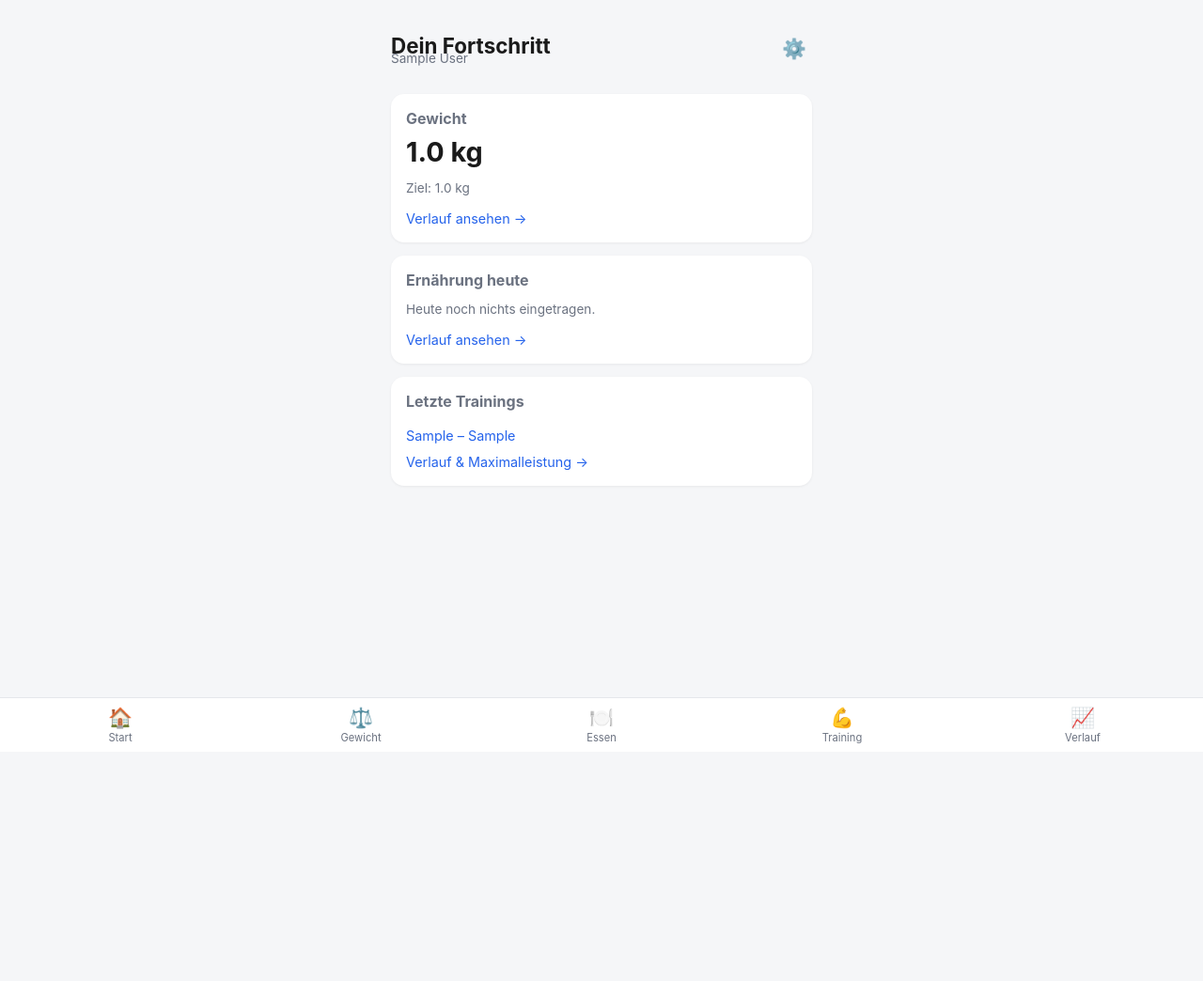
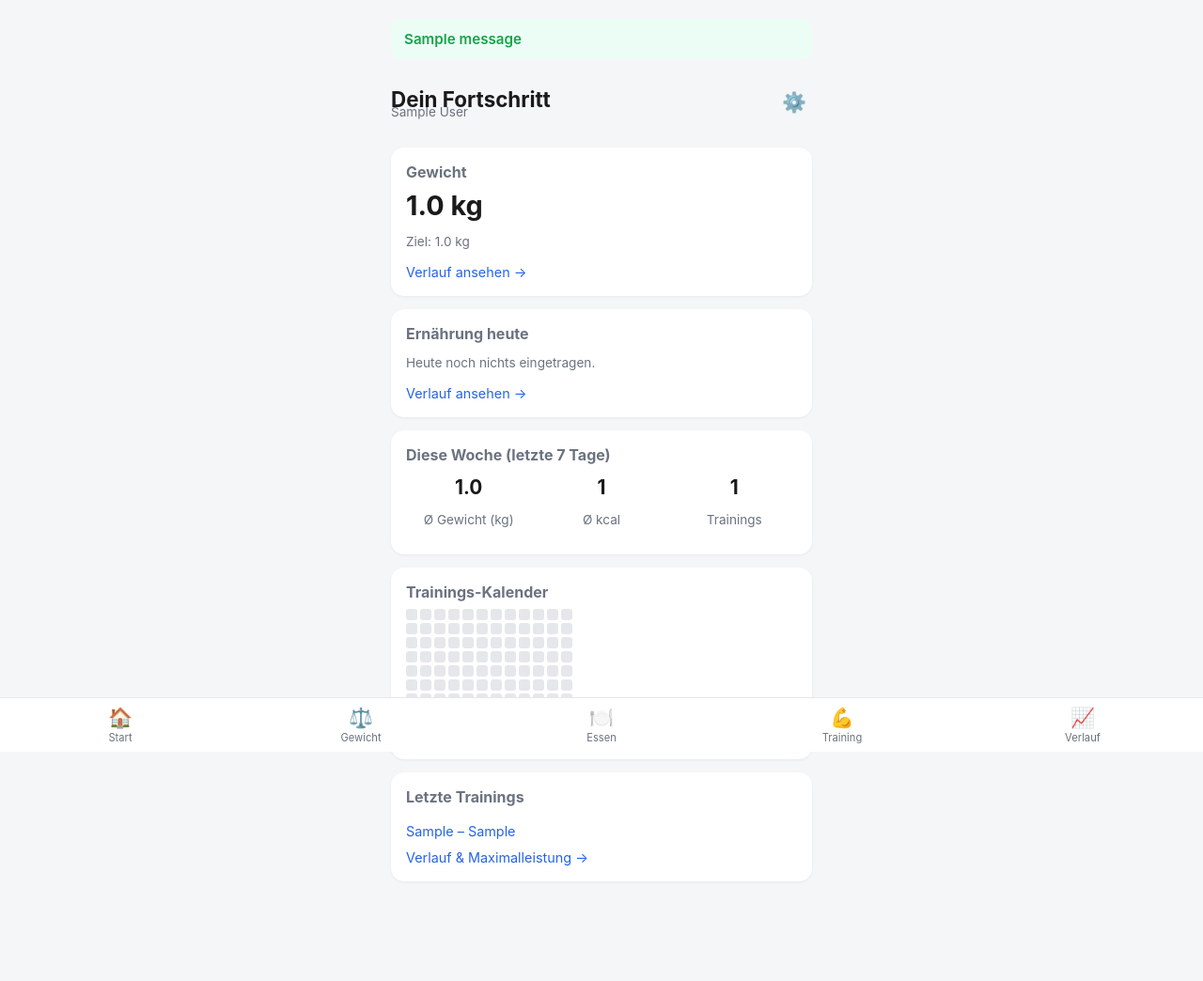
Before and after one commit to nd76yngdw9-ai/fitness-tracker, a Flask app: page / in a window 1280 px wide. Shown: the whole page at 94% size. Before the commit the page ends 791 px from the top, so only its background shows below. Run offline with Flask 3, Linux system fonts and the light colour scheme; the visitor is signed in with stand-in values (Sample User, id 1); tables that the repository leaves empty hold one stand-in row (values such as "Sample post"); one stand-in notice (Sample message) is shown.

Commit message:
Add files via upload

```diff
--- a/app.py
+++ b/app.py
@@ -23,10 +23,15 @@ Datenmodell:
   eigenem Gewicht und eigenen Wiederholungen.
 """
 
-from flask import Flask, render_template, request, redirect, url_for, session
+from flask import (
+    Flask, render_template, request, redirect, url_for, session,
+    flash, get_flashed_messages, Response,
+)
 import sqlite3
 import os
 import json
+import csv
+import io
 from datetime import date, datetime, timedelta
 from werkzeug.security import generate_password_hash, check_password_hash
 
@@ -217,23 +222,29 @@ def init_db():
                     benutzer_id INTEGER PRIMARY KEY,
                     startgewicht REAL,
                     zielgewicht REAL NOT NULL,
-                    kalorienziel INTEGER NOT NULL
+                    kalorienziel INTEGER NOT NULL,
+                    proteinziel REAL
                 )
             """)
             alte_zeile = conn.execute("SELECT * FROM einstellungen_alt WHERE id = 1").fetchone()
             if alte_zeile:
                 conn.execute(
-                    "INSERT INTO einstellungen (benutzer_id, startgewicht, zielgewicht, kalorienziel) VALUES (1, NULL, ?, ?)",
+                    "INSERT INTO einstellungen (benutzer_id, startgewicht, zielgewicht, kalorienziel, proteinziel) VALUES (1, NULL, ?, ?, NULL)",
                     (alte_zeile["zielgewicht"], alte_zeile["kalorienziel"]),
                 )
             conn.execute("DROP TABLE einstellungen_alt")
+        elif "proteinziel" not in spalten:
+            # Zwischen-Version: hatte schon benutzer_id, aber noch kein
+            # Protein-Ziel -- einfache Spalte ergänzen reicht hier.
+            conn.execute("ALTER TABLE einstellungen ADD COLUMN proteinziel REAL")
     else:
         conn.execute("""
             CREATE TABLE einstellungen (
                 benutzer_id INTEGER PRIMARY KEY,
                 startgewicht REAL,
                 zielgewicht REAL NOT NULL,
-                kalorienziel INTEGER NOT NULL
+                kalorienziel INTEGER NOT NULL,
+                proteinziel REAL
             )
         """)
 
@@ -387,7 +398,7 @@ def registrieren():
         neue_benutzer_id = cursor.lastrowid
 
         conn.execute(
-            "INSERT OR IGNORE INTO einstellungen (benutzer_id, startgewicht, zielgewicht, kalorienziel) VALUES (?, NULL, ?, ?)",
+            "INSERT OR IGNORE INTO einstellungen (benutzer_id, startgewicht, zielgewicht, kalorienziel, proteinziel) VALUES (?, NULL, ?, ?, NULL)",
             (neue_benutzer_id, ZIELGEWICHT_STANDARD, KALORIENZIEL_STANDARD),
         )
         conn.executemany(
@@ -473,6 +484,42 @@ def index():
             "uebungen": [u["uebung"] for u in uebungen_namen],
         })
 
+    # --- Wochenrückblick: Durchschnittswerte der letzten 7 Tage ---
+    sieben_tage_start = (date.today() - timedelta(days=6)).isoformat()
+    gewicht_schnitt = conn.execute(
+        "SELECT AVG(wert) AS schnitt FROM gewicht WHERE benutzer_id = ? AND datum >= ?",
+        (benutzer_id, sieben_tage_start),
+    ).fetchone()["schnitt"]
+    kalorien_schnitt = conn.execute(
+        "SELECT AVG(kalorien) AS schnitt FROM ernaehrung WHERE benutzer_id = ? AND datum >= ?",
+        (benutzer_id, sieben_tage_start),
+    ).fetchone()["schnitt"]
+    trainings_diese_woche = conn.execute(
+        "SELECT COUNT(*) AS anzahl FROM trainingseinheit WHERE benutzer_id = ? AND datum >= ?",
+        (benutzer_id, sieben_tage_start),
+    ).fetchone()["anzahl"]
+
+    wochenrueckblick = {
+        "gewicht_schnitt": round(gewicht_schnitt, 1) if gewicht_schnitt is not None else None,
+        "kalorien_schnitt": round(kalorien_schnitt) if kalorien_schnitt is not None else None,
+        "trainings_anzahl": trainings_diese_woche,
+    }
+
+    # --- Trainings-Kalender: letzte 84 Tage (12 Wochen) als Heatmap-Raster ---
+    heatmap_start = date.today() - timedelta(days=83)
+    trainingstage_rohdaten = conn.execute(
+        "SELECT DISTINCT datum FROM trainingseinheit WHERE benutzer_id = ? AND datum >= ?",
+        (benutzer_id, heatmap_start.isoformat()),
+    ).fetchall()
+    trainingstage_menge = {r["datum"] for r in trainingstage_rohdaten}
+    heatmap_tage = []
+    for i in range(84):
+        tag = heatmap_start + timedelta(days=i)
+        heatmap_tage.append({
+            "datum": tag.isoformat(),
+            "trainiert": tag.isoformat() in trainingstage_menge,
+        })
+
     # Startgewicht für die Fortschrittsanzeige: entweder das explizit in den
     # Einstellungen gesetzte, oder ersatzweise der allererste Gewichtseintrag.
     effektives_startgewicht = einstellungen["startgewicht"]
@@ -505,7 +552,10 @@ def index():
         fortschritt_prozent=fortschritt_prozent,
         ernaehrung_heute=ernaehrung_heute,
         kalorienziel=einstellungen["kalorienziel"],
+        proteinziel=einstellungen["proteinziel"],
         letzte_trainings=letzte_trainings,
+        wochenrueckblick=wochenrueckblick,
+        heatmap_tage=heatmap_tage,
     )
 
 
@@ -516,14 +566,16 @@ def einstellungen():
 
     if request.method == "POST":
         startgewicht_roh = request.form.get("startgewicht", "").strip()
+        proteinziel_roh = request.form.get("proteinziel", "").strip()
         conn.execute(
             """UPDATE einstellungen
-               SET startgewicht = ?, zielgewicht = ?, kalorienziel = ?
+               SET startgewicht = ?, zielgewicht = ?, kalorienziel = ?, proteinziel = ?
                WHERE benutzer_id = ?""",
             (
                 float(startgewicht_roh.replace(",", ".")) if startgewicht_roh else None,
                 float(request.form["zielgewicht"].replace(",", ".")),
                 int(request.form["kalorienziel"]),
+                float(proteinziel_roh.replace(",", ".")) if proteinziel_roh else None,
                 benutzer_id,
             ),
         )
@@ -612,7 +664,20 @@ def gewicht_verlauf():
     alle_labels = sorted(labels_menge)
     gewicht_je_datum = {e["datum"]: e["wert"] for e in eintraege_aufsteigend}
 
+    # 7-Tage-gleitender Durchschnitt: für jeden Eintrag der Schnitt aller
+    # Werte der letzten 7 Kalendertage (inkl. diesem Tag). Glättet
+    # Tagesschwankungen (Wasser, Salz, Verdauung) stärker als der Rohwert.
+    durchschnitt_je_datum = {}
+    for eintrag in eintraege_aufsteigend:
+        fenster_start = (date.fromisoformat(eintrag["datum"]) - timedelta(days=6)).isoformat()
+        werte_im_fenster = [
+            e["wert"] for e in eintraege_aufsteigend
+            if fenster_start <= e["datum"] <= eintrag["datum"]
+        ]
+        durchschnitt_je_datum[eintrag["datum"]] = round(sum(werte_im_fenster) / len(werte_im_fenster), 1)
+
     gewicht_werte = [gewicht_je_datum.get(d) for d in alle_labels]
+    durchschnitt_werte = [durchschnitt_je_datum.get(d) for d in alle_labels]
     projektion_werte = [projektion_je_datum.get(d) for d in alle_labels]
 
     return render_template(
@@ -620,6 +685,7 @@ def gewicht_verlauf():
         eintraege=eintraege,
         labels_json=json.dumps(alle_labels),
         gewicht_werte_json=json.dumps(gewicht_werte),
+        durchschnitt_werte_json=json.dumps(durchschnitt_werte),
         projektion_werte_json=json.dumps(projektion_werte),
         zielgewicht=einstellungen_zeile["zielgewicht"],
         projektions_text=projektions_text,
@@ -698,8 +764,28 @@ def ernaehrung_verlauf():
     eintraege = conn.execute(
         "SELECT * FROM ernaehrung WHERE benutzer_id = ? ORDER BY datum DESC", (benutzer_id,)
     ).fetchall()
+
+    sieben_tage_start = (date.today() - timedelta(days=6)).isoformat()
+    wochenschnitt_zeile = conn.execute(
+        """SELECT AVG(kalorien) AS kalorien, AVG(protein) AS protein,
+                  AVG(fett) AS fett, AVG(kohlenhydrate) AS kohlenhydrate,
+                  COUNT(*) AS anzahl
+           FROM ernaehrung WHERE benutzer_id = ? AND datum >= ?""",
+        (benutzer_id, sieben_tage_start),
+    ).fetchone()
     conn.close()
-    return render_template("ernaehrung_verlauf.html", eintraege=eintraege)
+
+    wochenschnitt = None
+    if wochenschnitt_zeile["anzahl"] > 0:
+        wochenschnitt = {
+            "kalorien": round(wochenschnitt_zeile["kalorien"]),
+            "protein": round(wochenschnitt_zeile["protein"], 1) if wochenschnitt_zeile["protein"] is not None else None,
+            "fett": round(wochenschnitt_zeile["fett"], 1) if wochenschnitt_zeile["fett"] is not None else None,
+            "kohlenhydrate": round(wochenschnitt_zeile["kohlenhydrate"], 1) if wochenschnitt_zeile["kohlenhydrate"] is not None else None,
+            "anzahl_tage": wochenschnitt_zeile["anzahl"],
+        }
+
+    return render_template("ernaehrung_verlauf.html", eintraege=eintraege, wochenschnitt=wochenschnitt)
 
 
 @app.route("/ernaehrung/<datum>/loeschen", methods=["POST"])
@@ -741,10 +827,11 @@ def training_session(einheit_id):
     """Übersicht EINES Trainings: alle bisher hinzugefügten Übungen mit
     ihren Sätzen. "AND benutzer_id = ?" stellt sicher, dass niemand ein
     fremdes Training über die ID aufrufen kann."""
+    benutzer_id = aktueller_benutzer_id()
     conn = get_db()
     einheit = conn.execute(
         "SELECT * FROM trainingseinheit WHERE id = ? AND benutzer_id = ?",
-        (einheit_id, aktueller_benutzer_id()),
+        (einheit_id, benutzer_id),
     ).fetchone()
     if einheit is None:
         conn.close()
@@ -755,14 +842,47 @@ def training_session(einheit_id):
            ORDER BY id, satznummer""",
         (einheit_id,),
     ).fetchall()
+
+    uebungen_gruppiert = {}
+    gesamtvolumen = 0
+    for satz in saetze:
+        uebungen_gruppiert.setdefault(satz["uebung"], []).append(satz)
+        gesamtvolumen += satz["gewicht"] * satz["wiederholungen"]
+
+    # Volumen (Gewicht x Wiederholungen, aufsummiert) pro Übung -- eine
+    # gängige Kennzahl fürs Trainingsvolumen, unabhängig vom Maximalgewicht.
+    volumen_je_uebung = {
+        name: round(sum(s["gewicht"] * s["wiederholungen"] for s in saetze_liste))
+        for name, saetze_liste in uebungen_gruppiert.items()
+    }
+
+    # Falls noch keine Übung eingetragen ist: Vorlage vom letzten Training
+    # dieses Benutzers anbieten (nur die Übungsnamen, keine Gewichte).
+    vorlage_uebungen = []
+    if not uebungen_gruppiert:
+        letztes_anderes_training = conn.execute(
+            """SELECT id FROM trainingseinheit
+               WHERE benutzer_id = ? AND id != ?
+               ORDER BY erstellt_um DESC LIMIT 1""",
+            (benutzer_id, einheit_id),
+        ).fetchone()
+        if letztes_anderes_training:
+            namen = conn.execute(
+                """SELECT DISTINCT uebung, MIN(id) AS erste_id FROM trainingssatz
+                   WHERE trainingseinheit_id = ? GROUP BY uebung ORDER BY erste_id""",
+                (letztes_anderes_training["id"],),
+            ).fetchall()
+            vorlage_uebungen = [n["uebung"] for n in namen]
+
     conn.close()
 
-    uebungen_gruppiert = {}
-    for satz in saetze:
-        uebungen_gruppiert.setdefault(satz["uebung"], []).append(satz)
-
     return render_template(
-        "training_session.html", einheit=einheit, uebungen_gruppiert=uebungen_gruppiert
+        "training_session.html",
+        einheit=einheit,
+        uebungen_gruppiert=uebungen_gruppiert,
+        volumen_je_uebung=volumen_je_uebung,
+        gesamtvolumen=round(gesamtvolumen),
+        vorlage_uebungen=vorlage_uebungen,
     )
 
 
@@ -801,30 +921,46 @@ def training_uebung_neu(einheit_id):
         gewichte = request.form.getlist("gewicht[]")
         wiederholungen_liste = request.form.getlist("wiederholungen[]")
 
+        # Bisherige Bestleistung VOR dem Speichern merken, um danach zu
+        # erkennen, ob einer der neuen Sätze einen neuen Rekord bedeutet.
+        bisherige_saetze = conn.execute("""
+            SELECT ts.gewicht, ts.wiederholungen FROM trainingssatz ts
+            JOIN trainingseinheit te ON te.id = ts.trainingseinheit_id
+            WHERE ts.uebung = ? AND te.benutzer_id = ?
+        """, (uebung, benutzer_id)).fetchall()
+        bisherige_bestleistung = max(
+            (berechne_e1rm(s["gewicht"], s["wiederholungen"]) for s in bisherige_saetze),
+            default=0,
+        )
+
         conn.execute(
             "INSERT OR IGNORE INTO uebungen (benutzer_id, name) VALUES (?, ?)",
             (benutzer_id, uebung),
         )
 
         satznummer = 0
+        neue_bestleistung = 0
         for gewicht_roh, wdh_roh in zip(gewichte, wiederholungen_liste):
             if not gewicht_roh or not wdh_roh:
                 continue
             satznummer += 1
+            gewicht_wert = float(gewicht_roh.replace(",", "."))
+            wdh_wert = int(wdh_roh)
+            neue_bestleistung = max(neue_bestleistung, berechne_e1rm(gewicht_wert, wdh_wert))
             conn.execute(
                 """INSERT INTO trainingssatz
                    (trainingseinheit_id, uebung, gewicht, wiederholungen, satznummer)
                    VALUES (?, ?, ?, ?, ?)""",
-                (
-                    einheit_id,
-                    uebung,
-                    float(gewicht_roh.replace(",", ".")),
-                    int(wdh_roh),
-                    satznummer,
-                ),
+                (einheit_id, uebung, gewicht_wert, wdh_wert, satznummer),
             )
         conn.commit()
         conn.close()
+
+        # Nur als Rekord feiern, wenn es schon eine Vergleichsgrundlage gab
+        # (sonst wäre JEDE erste Übung automatisch ein "Rekord").
+        if satznummer > 0 and bisherige_bestleistung > 0 and neue_bestleistung > bisherige_bestleistung:
+            flash(f"Neue Bestleistung bei {uebung}: {neue_bestleistung} kg berechnetes Max! 🎉")
+
         return redirect(url_for("training_session", einheit_id=einheit_id))
 
     uebungen_liste = conn.execute(
@@ -837,6 +973,7 @@ def training_uebung_neu(einheit_id):
         "training_uebung_neu.html",
         einheit=einheit,
         uebungen=uebungen_liste,
+        vorausgefuellte_uebung=request.args.get("uebung", ""),
         letzte_leistung_json=json.dumps(letzte_leistung, ensure_ascii=False),
     )
 
@@ -948,6 +1085,61 @@ def verlauf():
     )
 
 
+@app.route("/export")
+def export_csv():
+    """Exportiert alle Daten des eingeloggten Benutzers als ein ZIP mit
+    drei CSV-Dateien (Gewicht, Ernährung, Trainingssätze) -- z.B. für ein
+    eigenes Backup oder um die Daten in einer anderen App weiterzuverwenden."""
+    import zipfile
+
+    benutzer_id = aktueller_benutzer_id()
+    conn = get_db()
+
+    gewicht_zeilen = conn.execute(
+        "SELECT datum, wert FROM gewicht WHERE benutzer_id = ? ORDER BY datum", (benutzer_id,)
+    ).fetchall()
+    ernaehrung_zeilen = conn.execute(
+        "SELECT datum, kalorien, protein, fett, kohlenhydrate FROM ernaehrung WHERE benutzer_id = ? ORDER BY datum",
+        (benutzer_id,),
+    ).fetchall()
+    training_zeilen = conn.execute("""
+        SELECT te.datum, ts.uebung, ts.satznummer, ts.gewicht, ts.wiederholungen
+        FROM trainingssatz ts
+        JOIN trainingseinheit te ON te.id = ts.trainingseinheit_id
+        WHERE te.benutzer_id = ?
+        ORDER BY te.datum, ts.uebung, ts.satznummer
+    """, (benutzer_id,)).fetchall()
+    conn.close()
+
+    def csv_text(kopfzeile, zeilen):
+        puffer = io.StringIO()
+        schreiber = csv.writer(puffer)
+        schreiber.writerow(kopfzeile)
+        for zeile in zeilen:
+            schreiber.writerow(list(zeile))
+        return puffer.getvalue()
+
+    zip_puffer = io.BytesIO()
+    with zipfile.ZipFile(zip_puffer, "w", zipfile.ZIP_DEFLATED) as zip_datei:
+        zip_datei.writestr("gewicht.csv", csv_text(["datum", "wert_kg"], gewicht_zeilen))
+        zip_datei.writestr(
+            "ernaehrung.csv",
+            csv_text(["datum", "kalorien", "protein_g", "fett_g", "kohlenhydrate_g"], ernaehrung_zeilen),
+        )
+        zip_datei.writestr(
+            "training.csv",
+            csv_text(["datum", "uebung", "satznummer", "gewicht_kg", "wiederholungen"], training_zeilen),
+        )
+    zip_puffer.seek(0)
+
+    dateiname = f"tracker-export-{date.today().isoformat()}.zip"
+    return Response(
+        zip_puffer.getvalue(),
+        mimetype="application/zip",
+        headers={"Content-Disposition": f"attachment; filename={dateiname}"},
+    )
+
+
 # WICHTIG: init_db() läuft hier auf Modul-Ebene (nicht nur im
 # if __name__ == "__main__"-Block), damit die Datenbank auch dann
 # eingerichtet wird, wenn die App nicht direkt gestartet, sondern von einem
--- a/static/style.css
+++ b/static/style.css
@@ -5,6 +5,20 @@
     --text: #1a1a1a;
     --muted: #6b7280;
     --border: #e5e7eb;
+}
+
+/* Folgt automatisch der Systemeinstellung des Geräts -- kein manueller
+   Umschalter nötig. Nur die Farbwerte ändern sich, der Rest der CSS-Regeln
+   bleibt unverändert, weil überall mit den obigen Variablen gearbeitet wird. */
+@media (prefers-color-scheme: dark) {
+    :root {
+        --primary: #3b82f6;
+        --bg: #111418;
+        --card-bg: #1c2128;
+        --text: #e5e7eb;
+        --muted: #9ca3af;
+        --border: #2d333b;
+    }
 }
 
 * { box-sizing: border-box; }
@@ -247,6 +261,62 @@ h2 { font-size: 1rem; margin: 0 0 8px 0; color: var(--muted); }
     appearance: none;
 }
 
+.flash-nachricht {
+    background: #ecfdf5;
+    color: #16a34a;
+    padding: 12px 14px;
+    border-radius: 10px;
+    font-weight: 600;
+    font-size: 0.95rem;
+    margin-bottom: 14px;
+}
+
+.vorlage-chips {
+    display: flex;
+    flex-wrap: wrap;
+    gap: 8px;
+    margin-top: 10px;
+}
+
+.vorlage-chip {
+    display: inline-block;
+    padding: 8px 14px;
+    background: var(--bg);
+    border: 1px solid var(--border);
+    border-radius: 999px;
+    font-size: 0.9rem;
+    color: var(--primary);
+    text-decoration: none;
+}
+
+.wochenrueckblick-raster {
+    display: grid;
+    grid-template-columns: repeat(3, 1fr);
+    gap: 8px;
+    text-align: center;
+}
+
+.heatmap-raster {
+    display: grid;
+    grid-template-rows: repeat(7, 1fr);
+    grid-auto-flow: column;
+    grid-auto-columns: 12px;
+    gap: 3px;
+    overflow-x: auto;
+    padding-bottom: 4px;
+}
+
+.heatmap-tag {
+    width: 12px;
+    height: 12px;
+    border-radius: 3px;
+    background: var(--border);
+}
+
+.heatmap-trainiert {
+    background: var(--primary);
+}
+
 .form button[type="submit"] {
     margin-top: 20px;
     padding: 14px;
--- a/templates/base.html
+++ b/templates/base.html
@@ -12,6 +12,13 @@
 </head>
 <body>
     <main class="content">
+        {% with nachrichten = get_flashed_messages() %}
+            {% if nachrichten %}
+                {% for nachricht in nachrichten %}
+                <div class="flash-nachricht">{{ nachricht }}</div>
+                {% endfor %}
+            {% endif %}
+        {% endwith %}
         {% block content %}{% endblock %}
     </main>
 
--- a/templates/index.html
+++ b/templates/index.html
@@ -36,10 +36,44 @@
             {% if ernaehrung_heute["fett"] is not none %} · Fett: {{ ernaehrung_heute["fett"] }} g{% endif %}
             {% if ernaehrung_heute["kohlenhydrate"] is not none %} · Kohlenhydrate: {{ ernaehrung_heute["kohlenhydrate"] }} g{% endif %}
         </p>
+        {% if proteinziel and ernaehrung_heute["protein"] is not none %}
+        <div class="progress-bar">
+            <div class="progress-fill" style="width: {{ [100, (ernaehrung_heute['protein'] / proteinziel * 100) | round(1)] | min }}%;"></div>
+        </div>
+        <p class="muted">Protein-Ziel: {{ ernaehrung_heute["protein"] }} / {{ proteinziel }} g</p>
+        {% endif %}
     {% else %}
         <p class="muted">Heute noch nichts eingetragen.</p>
     {% endif %}
     <a href="{{ url_for('ernaehrung_verlauf') }}" class="link">Verlauf ansehen &rarr;</a>
+</div>
+
+<div class="card">
+    <h2>Diese Woche (letzte 7 Tage)</h2>
+    <div class="wochenrueckblick-raster">
+        <div>
+            <p class="big-number" style="font-size: 1.3rem;">{{ wochenrueckblick["gewicht_schnitt"] if wochenrueckblick["gewicht_schnitt"] is not none else "–" }}</p>
+            <p class="muted">Ø Gewicht (kg)</p>
+        </div>
+        <div>
+            <p class="big-number" style="font-size: 1.3rem;">{{ wochenrueckblick["kalorien_schnitt"] if wochenrueckblick["kalorien_schnitt"] is not none else "–" }}</p>
+            <p class="muted">Ø kcal</p>
+        </div>
+        <div>
+            <p class="big-number" style="font-size: 1.3rem;">{{ wochenrueckblick["trainings_anzahl"] }}</p>
+            <p class="muted">Trainings</p>
+        </div>
+    </div>
+</div>
+
+<div class="card">
+    <h2>Trainings-Kalender</h2>
+    <div class="heatmap-raster">
+        {% for tag in heatmap_tage %}
+        <div class="heatmap-tag {{ 'heatmap-trainiert' if tag['trainiert'] else '' }}" title="{{ tag['datum'] }}"></div>
+        {% endfor %}
+    </div>
+    <p class="muted" style="margin-top: 8px;">Letzte 12 Wochen</p>
 </div>
 
 <div class="card">
--- a/templates/training_uebung_neu.html
+++ b/templates/training_uebung_neu.html
@@ -8,7 +8,8 @@
 <form method="post" class="form" id="uebung-form">
     <label for="uebung">Übung</label>
     <input type="text" id="uebung" name="uebung" list="uebungen-liste"
-           placeholder="Übung wählen oder neue eintippen" required autocomplete="off">
+           placeholder="Übung wählen oder neue eintippen" required autocomplete="off"
+           value="{{ vorausgefuellte_uebung }}">
     <datalist id="uebungen-liste">
         {% for u in uebungen %}
         <option value="{{ u['name'] }}">
@@ -76,6 +77,7 @@
     }
 
     uebungInput.addEventListener("input", letzteLeistungAktualisieren);
+    letzteLeistungAktualisieren(); // falls das Feld schon vorausgefüllt ist
     hinzufuegenBtn.addEventListener("click", satzZeileHinzufuegen);
 
     // Mit 3 leeren Sätzen starten -- deckt den häufigsten Fall ab.
```
Also changed, not shown: templates/einstellungen.html (+9 -0 lines), templates/ernaehrung_verlauf.html (+12 -0 lines), templates/gewicht_verlauf.html (+15 -2 lines), templates/training_session.html (+17 -0 lines), README.md.
